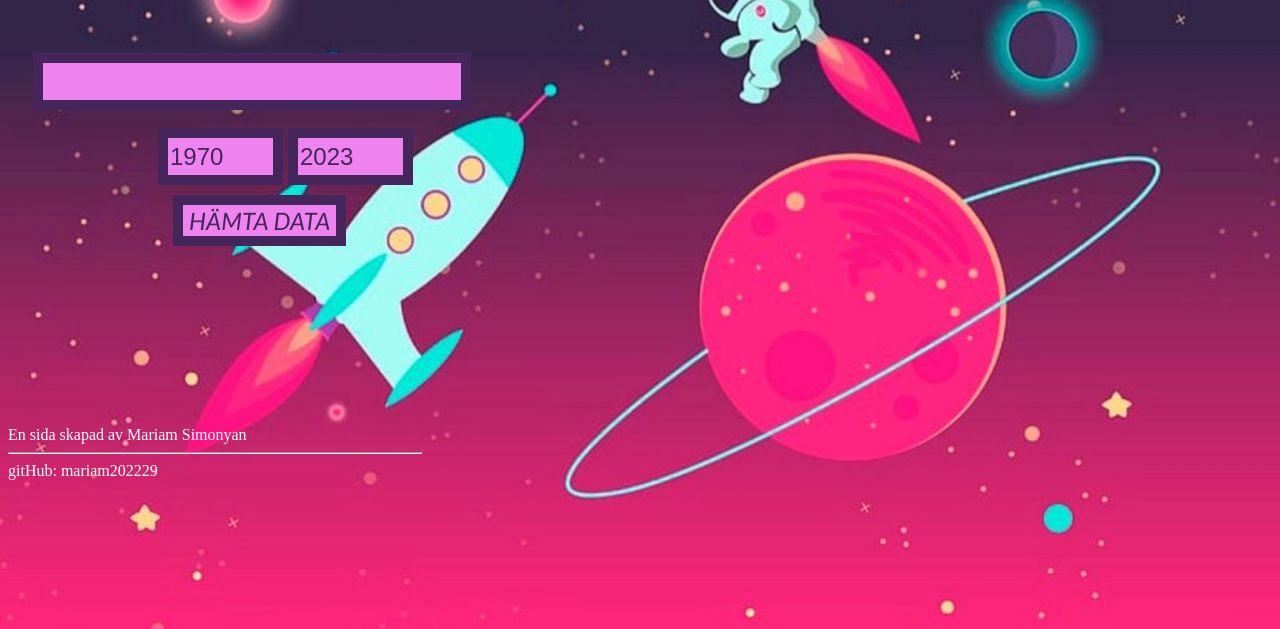
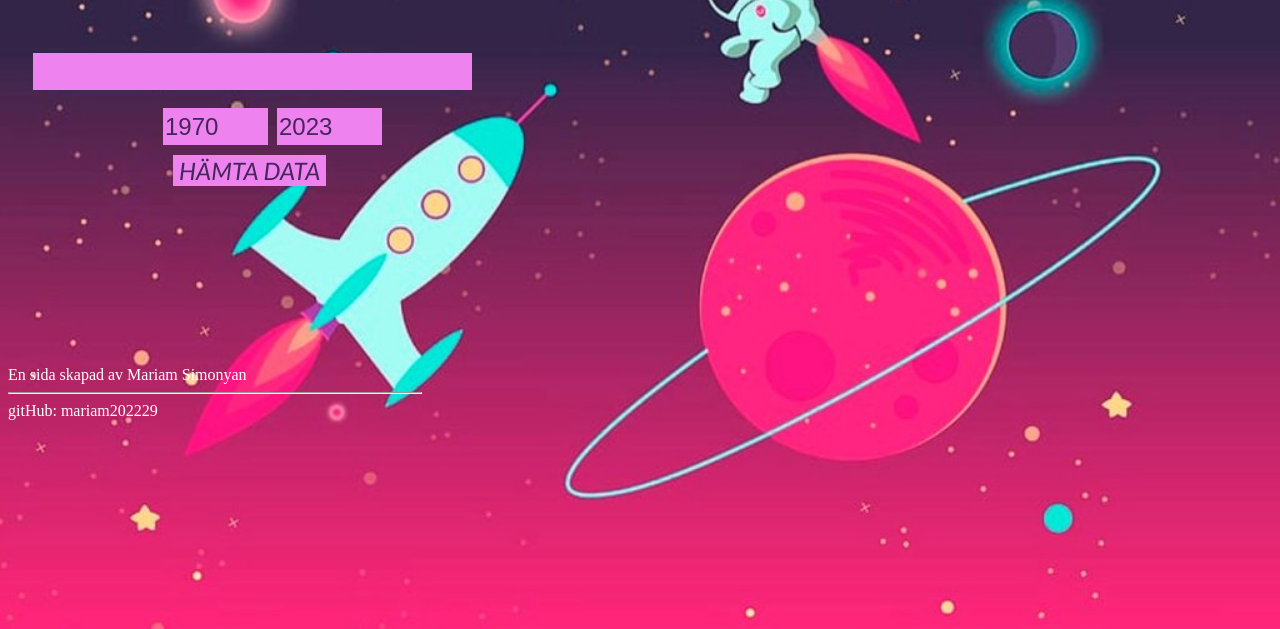
Before and after one commit to mariamsim202229/CASE-4-API, a plain HTML site: page index.html in a window 1280 px wide. Shown: the part 171-800 px from the top of the page. Drawn offline with Linux system fonts and the light colour scheme.

Commit message:
11th commit

```diff
--- a/styles.css
+++ b/styles.css
@@ -11,7 +11,8 @@ button {
     color: rgb(68, 38, 90);
     font-size: x-large;
     font-family: 'Trebuchet MS', 'Lucida Sans Unicode', 'Lucida Grande', 'Lucida Sans', Arial, sans-serif, Tahoma, Geneva, Verdana, sans-serif;
-    border: solid 10px;
+    /* border: solid 10px; */
+    border-style: hidden;
     margin-top: 10px;
     font-style: italic;
     margin-left: 165px;
@@ -20,10 +21,10 @@ button {
 #retrieve {
     background-color: violet;
     height: 35px;
-    width: 414px;
-    border-color: brown;
-    border: solid 10px;
-    border-color: rgb(68, 38, 90);
+    width: 435px;
+    /* border: solid 10px;
+    border-color: rgb(68, 38, 90); */
+    border-style: hidden;
     font-size: x-large;
     color: white;
     margin-left: 25px;
@@ -56,22 +57,24 @@ div {
 
 #yearStart {
     font-size: x-large;
-    margin-left: 150px;
+    margin-left: 155px;
     background-color: violet;
     color: rgb(68, 38, 90);
     height: 35px;
-    border: solid 10px;
-    border-color: rgb(68, 38, 90);
+    border-style: hidden;
+    /* border: solid 10px;
+    border-color: rgb(68, 38, 90); */
 }
 
 #yearEnd {
     font-size: x-large;
-    margin-left: 1px;
+    margin-left: 5px;
     background-color: violet;
     color: rgb(68, 38, 90);
     height: 35px;
-    border: solid 10px;
-    border-color: rgb(68, 38, 90);
+    border-style: hidden;
+    /* border: solid 10px;
+    border-color: rgb(68, 38, 90); */
 }
 
 a {
```
